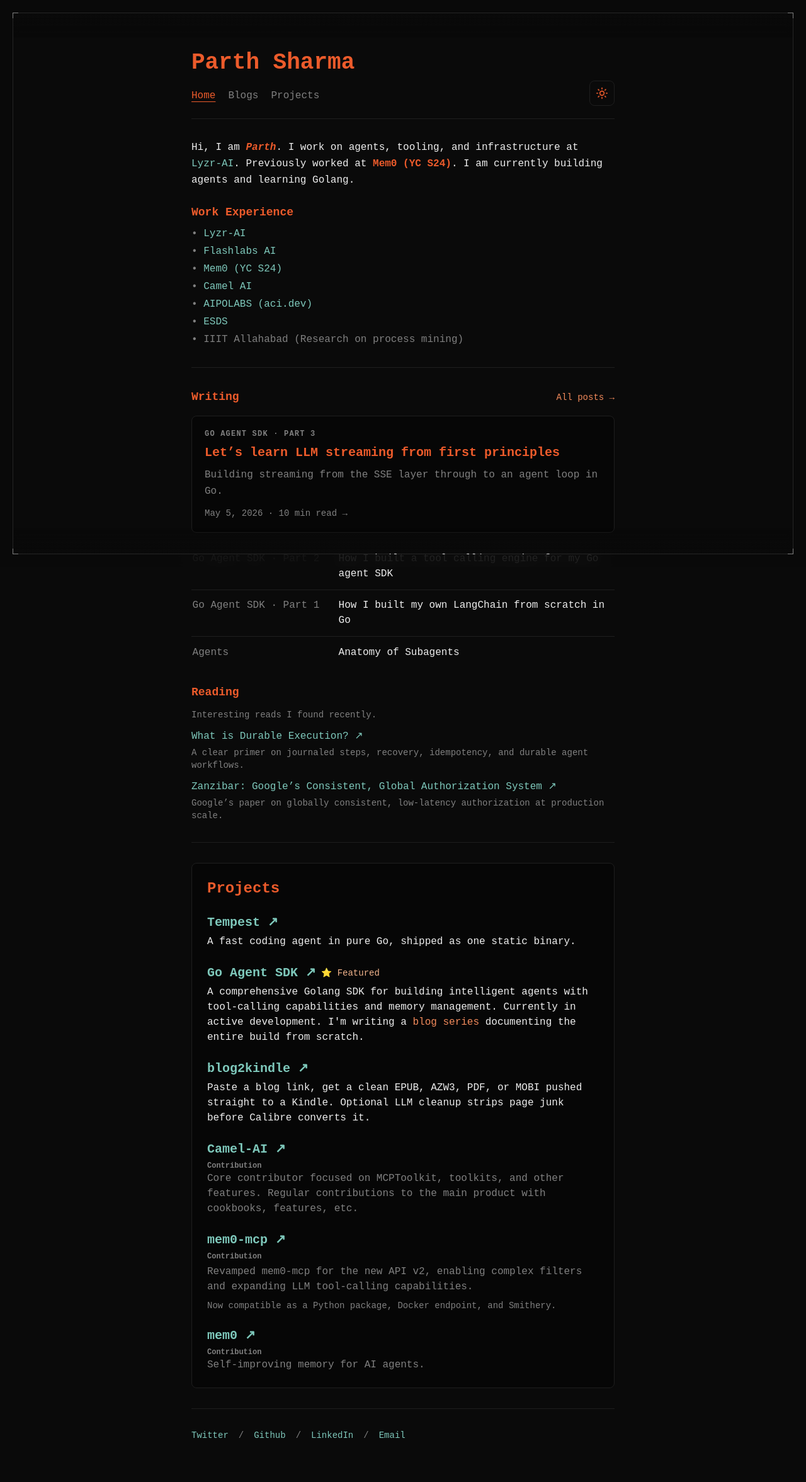
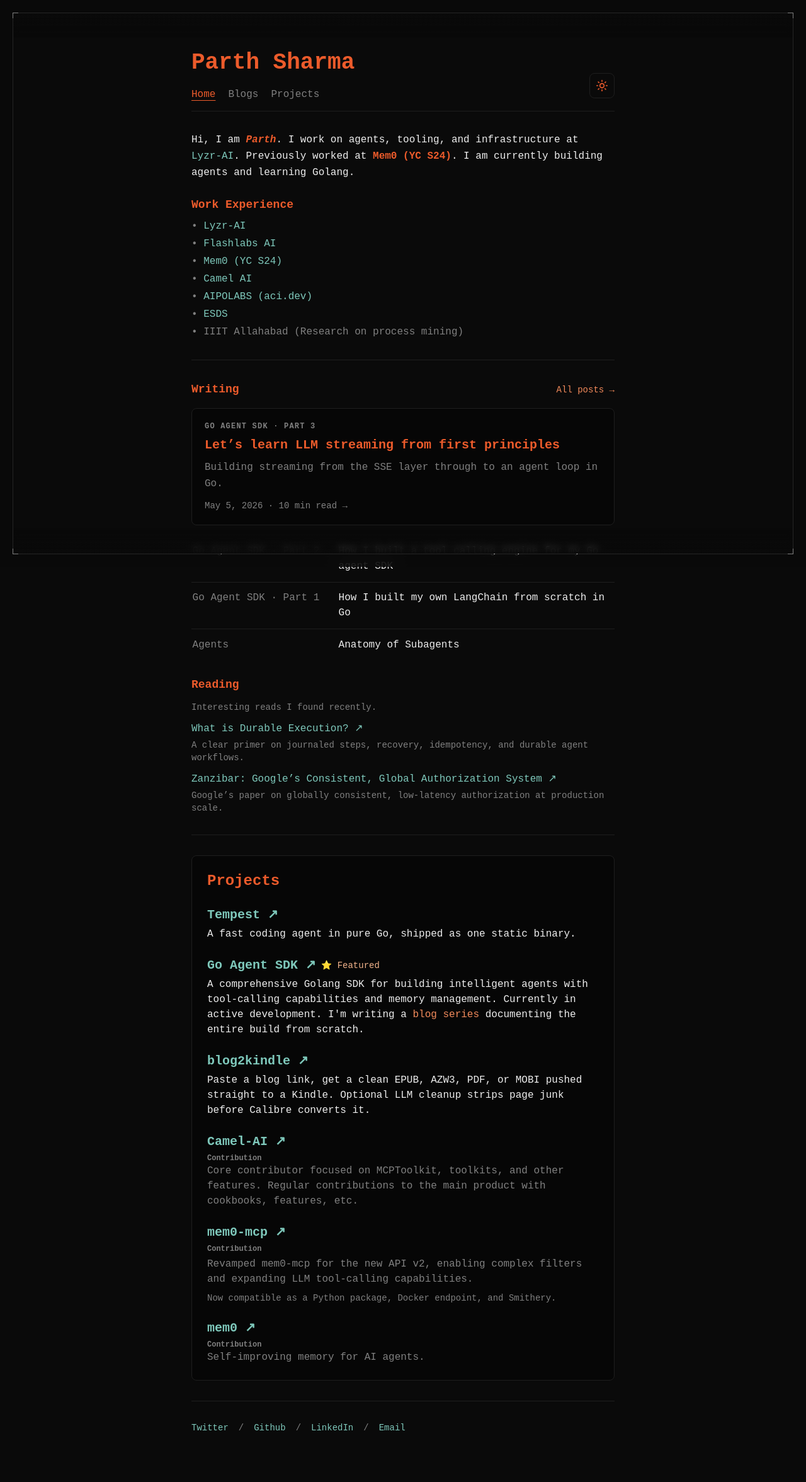
Before and after one commit to parthshr370/parthshr370.github.io, a Jekyll site: the page built from index.html, in a window 1280 px wide. Shown: the whole page at 63% size. Built offline with Jekyll 4.4.1, drawn with Linux system fonts in a browser that asks for light colours; some web fonts are replaced.

Commit message:
Remove extra header gap from nav tap targets
The 40px nav link hit area added 10px above and below the link text,
pushing the divider and intro down. Cancel it with negative block
margin so taps stay 40px but spacing matches the original header.

```diff
--- a/_includes/nav.html
+++ b/_includes/nav.html
@@ -5,7 +5,7 @@
     {% else %}
     <p class="text-xl font-bold text-[var(--text)]">{{ site.title }}</p>
     {% endif %}
-    <div class="mt-3 flex flex-wrap gap-5">
+    <div class="mt-5 flex flex-wrap gap-5">
       <a href="{{ '/' | relative_url }}"{% if page.nav_active == 'home' %} aria-current="page"{% endif %}>Home</a>
       <a href="{{ '/blogs/' | relative_url }}"{% if page.nav_active == 'blogs' %} aria-current="page"{% endif %}>Blogs</a>
       <a href="{{ '/projects/' | relative_url }}"{% if page.nav_active == 'projects' %} aria-current="page"{% endif %}>Projects</a>
--- a/assets/css/style.css
+++ b/assets/css/style.css
@@ -136,11 +136,13 @@
     text-decoration: underline;
 }
 
-/* Primary navigation: muted links, current page in primary */
+/* Primary navigation: muted links, current page in primary. The 40px tap area is
+   cancelled out with negative block margin so it adds no visual space. */
 .site-nav a {
     display: inline-flex;
     align-items: center;
     min-height: 40px;
+    margin-block: -10px;
     color: var(--text-muted) !important;
     text-decoration: none;
 }
```
